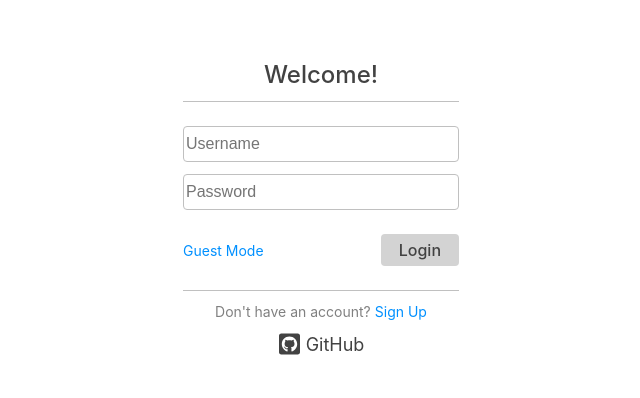
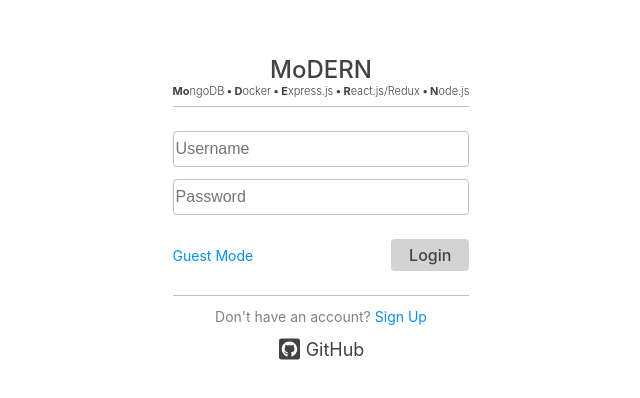
Before and after one commit to wtjandra96/modern-webapp, a React (Create React App) app in the folder client/: page / in a window 1280 px wide. Shown: the part 192-590 px from the top of the page, without its empty margins (319-959 px from the left). Built offline with nearby package versions, Linux system fonts and the light colour scheme.

Commit message:
change landing page message

```diff
--- a/client/src/pages/Landing.js
+++ b/client/src/pages/Landing.js
@@ -38,7 +38,8 @@ const Control = styled.div`
 
 const AuthBoxHeader = styled.div`
   display: flex;
-  justify-content: center;
+  flex-direction: column;
+  align-items: center;
 `;
 
 const AuthSwitch = styled.div`
@@ -95,9 +96,33 @@ const Landing = props => {
     <Wrapper>
       <AuthBox>
         <AuthBoxHeader>
-          <Text fontSize="24" fontWeight="500">Welcome!</Text>
+          <Text fontSize="24" fontWeight="500">MoDERN</Text>
+          <Text fontSize="11">
+            <Text fontWeight="bold">Mo</Text>
+            <Text fontWeight="300">ngoDB</Text>
+            <Space width="2" />
+            •
+            <Space width="2" />
+            <Text fontWeight="bold">D</Text>
+            <Text fontWeight="300">ocker</Text>
+            <Space width="2" />
+            •
+            <Space width="2" />
+            <Text fontWeight="bold">E</Text>
+            <Text fontWeight="300">xpress.js</Text>
+            <Space width="2" />
+            •
+            <Space width="2" />
+            <Text fontWeight="bold">R</Text>
+            <Text fontWeight="300">eact.js/Redux</Text>
+            <Space width="2" />
+            •
+            <Space width="2" />
+            <Text fontWeight="bold">N</Text>
+            <Text fontWeight="300">ode.js</Text>
+          </Text>
         </AuthBoxHeader>
-        <Space height="12" />
+        <Space height="8" />
         <DividerH />
         <Space height="24" />
         <Input
```
